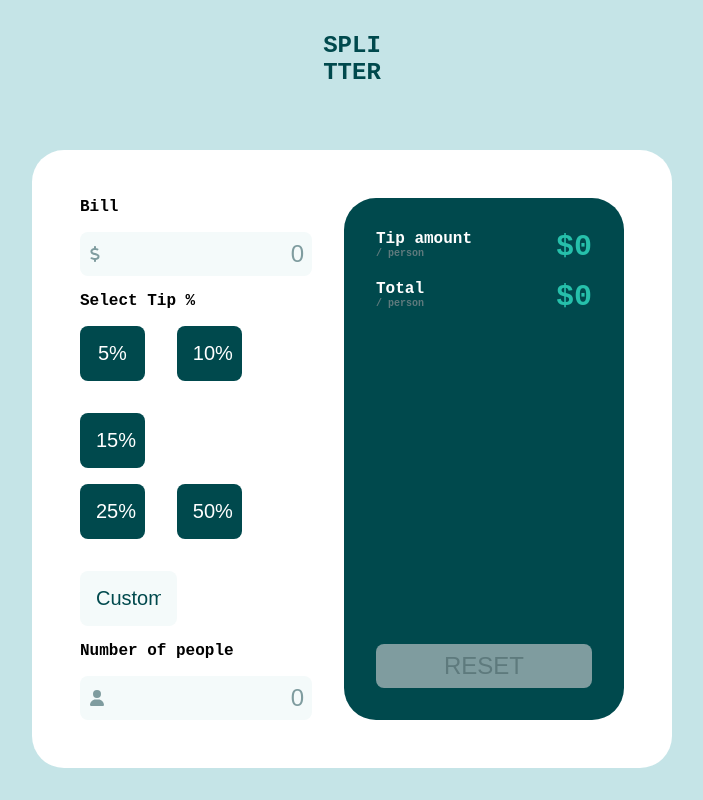
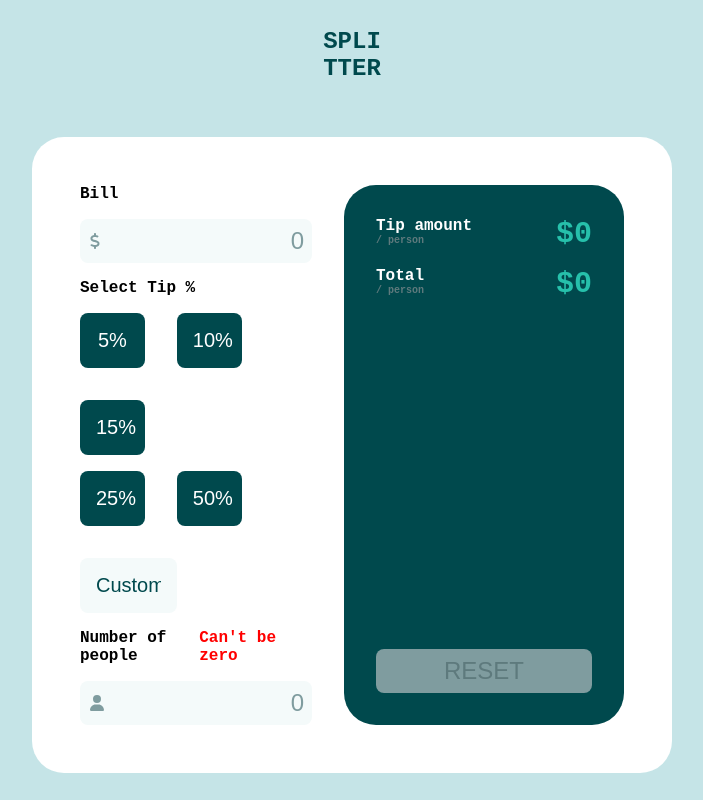
Before and after one commit to NicolaVolta/TipCalculator, a React (Vite) app: page / in a window 1280 px wide. Shown: the whole page, without its empty margins (288-991 px from the left). Built offline with nearby package versions, Linux system fonts and the light colour scheme.

Commit message:
Added can't be 0 error

```diff
--- a/src/components/InputPanel/InputPanel.scss
+++ b/src/components/InputPanel/InputPanel.scss
@@ -70,6 +70,15 @@
     }
 }
 
+.number-of-people-container {
+    display: flex;
+    justify-content: space-between;
+}
+
+.error {
+    color: #ff0000;
+}
+
 input::-webkit-outer-spin-button,
 input::-webkit-inner-spin-button {
   -webkit-appearance: none;
--- a/src/components/InputPanel/InputPanel.tsx
+++ b/src/components/InputPanel/InputPanel.tsx
@@ -49,7 +49,10 @@ export const InputPanel = ({ onInputChange, inputs }: iInputPanelProps) => {
                 </div>
             </div>
 
-            <span>Number of people</span>
+            <div className='number-of-people-container'>
+                <span>Number of people</span>
+                {inputs.peopleNumber === 0 && <span className='error'>Can't be zero</span>}
+            </div>
             <div className='input'>
                 <FontAwesomeIcon icon={faUser} className='icon'/>
                 <input type='number' value={inputs.peopleNumber} onFocus={handleFocus} onChange={(e) => onPeopleChange(Number(e.target.value))}/>
```
